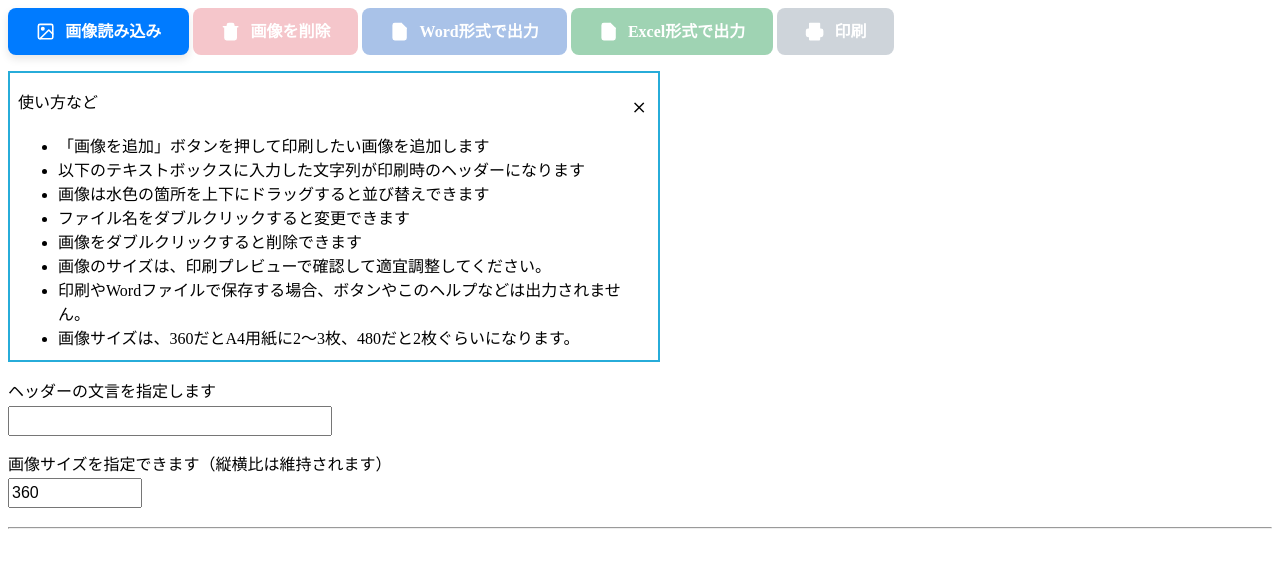
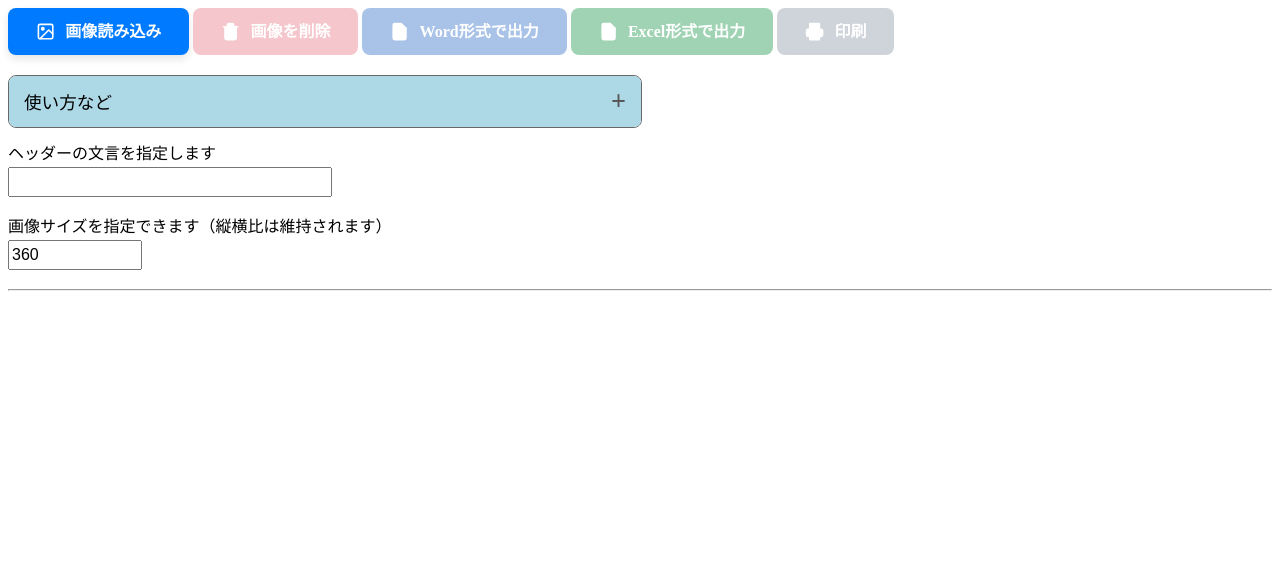
Before and after one commit to s-show/photo-book, a website built with Vite: page index.html in a window 1280 px wide. Built offline with nearby package versions, Linux system fonts and the light colour scheme.

Commit message:
説明用アコーディオンのデザイン変更

```diff
--- a/index.html
+++ b/index.html
@@ -79,8 +79,10 @@
           <span>印刷</span>
         </a>
       </div>
-      <details open>
+      <div class="accordion-container">
+        <details>
           <summary>使い方など</summary>
+          <div class="accordion-content">
             <ul>
               <li>「画像を追加」ボタンを押して印刷したい画像を追加します</li>
               <li>以下のテキストボックスに入力した文字列が印刷時のヘッダーになります</li>
@@ -88,10 +90,12 @@
               <li>ファイル名をダブルクリックすると変更できます</li>
               <li>画像をダブルクリックすると削除できます</li>
               <li>画像のサイズは、印刷プレビューで確認して適宜調整してください。</li>
-          <li>印刷やWordファイルで保存する場合、ボタンやこのヘルプなどは出力されません。</li>
+              <li>印刷やWord・Excelファイルで保存する場合、ボタンやこのヘルプなどは出力されません。</li>
               <li>画像サイズは、360だとA4用紙に2～3枚、480だと2枚ぐらいになります。</li>
             </ul>
+          </div>
         </details>
+      </div>
       <div>
         <label class="headerText" id="headerTextLabel" for="headerText">ヘッダーの文言を指定します</label>
         <input type="text" id="headerText">
--- a/src/style.css
+++ b/src/style.css
@@ -29,38 +29,106 @@ hr {
   margin-top: 1em;
 }
 
-details {
+.accordion-container {
   width: 50%;
-  padding: 0.5rem;
-  margin-top: 1rem;
-  margin-bottom: 1rem;
-  border: 2px solid #27acd9;
+  margin-top: 20px;
+  border-radius: 8px;
+  /* 角を丸く */
+  border: solid 1px #696969;
+  overflow: hidden;
+  /* 子要素のはみ出しを制御 */
 }
 
-details summary {
-  width: 100%;
-  padding: 0.5rem 0;
-  position: relative;
+details {
+  border-bottom: 1px solid #e0e0e0;
+  /* 区切り線 */
+}
+
+details:last-child {
+  border-bottom: none;
+  /* 最後の要素の区切り線はなし */
+}
+
+summary {
+  font-weight: 500;
+  /* 少し太字に */
+  font-size: 1.1em;
+  /* 文字サイズを少し大きく */
+  padding: 10px 15px;
+  /* パディングを調整 */
   cursor: pointer;
   list-style: none;
+  /* デフォルトのマーカーを非表示 */
+  display: flex;
+  /* Flexboxを使用してアイコンを配置 */
+  justify-content: space-between;
+  /* タイトルとアイコンを両端に配置 */
+  align-items: center;
+  /*垂直方向中央揃え*/
+  transition: background-color 0.3s ease;
+  /* 背景色のトランジション */
+  background-color: #add8e6;
+  /* サマリーの背景色 */
 }
 
-details summary:after {
-  content: "+";
-  color: black;
-  position: absolute;
-  font-size: 1.75rem;
-  line-height: 0;
-  margin-top: 0.75rem;
-  right: 0;
-  transform-origin: center;
-  transition: 200ms linear;
+summary:hover {
+  background-color: #87cefa;
+  /* ホバー時の背景色 */
 }
 
-details[open] summary:after {
-  transform: rotate(45deg);
-  padding: 0.5rem 0 0 0;
-  font-size: 1.75em;
+summary::-webkit-details-marker {
+  display: none;
+  /* Chrome/Safariのデフォルトマーカーを非表示 */
+}
+
+summary::after {
+  content: '+';
+  /* 閉じた状態のアイコン */
+  font-size: 1.5em;
+  /* アイコンサイズ */
+  font-weight: bold;
+  color: #555;
+  transition: transform 0.3s ease;
+  /* アイコンの回転アニメーション */
+}
+
+details[open] summary::after {
+  content: '−';
+  /* 開いた状態のアイコン */
+  transform: rotate(180deg);
+  /* アイコンを回転 (マイナス記号なので回転は不要かも) */
+}
+
+details[open] summary {
+  background-color: #87cefa;
+  /* 開いたときのサマリー背景色 */
+}
+
+
+.accordion-content {
+  padding: 15px 25px 20px;
+  /* コンテンツのパディング */
+  border-top: 1px solid #e0e0e0;
+  /* サマリーとの間に線を引く */
+  background-color: #fff;
+  /* コンテンツエリアの背景色 */
+  line-height: 1.6;
+  /* 行間を調整 */
+}
+
+.accordion-content ul {
+  margin: 0;
+  padding-left: 20px;
+  /* リストの左パディング */
+}
+
+.accordion-content li {
+  margin-bottom: 8px;
+  /* リストアイテム間のマージン */
+}
+
+.accordion-content li:last-child {
+  margin-bottom: 0;
 }
 
 #headerTextLabel,
```
Lines whose indentation alone changed are shown as unchanged.
